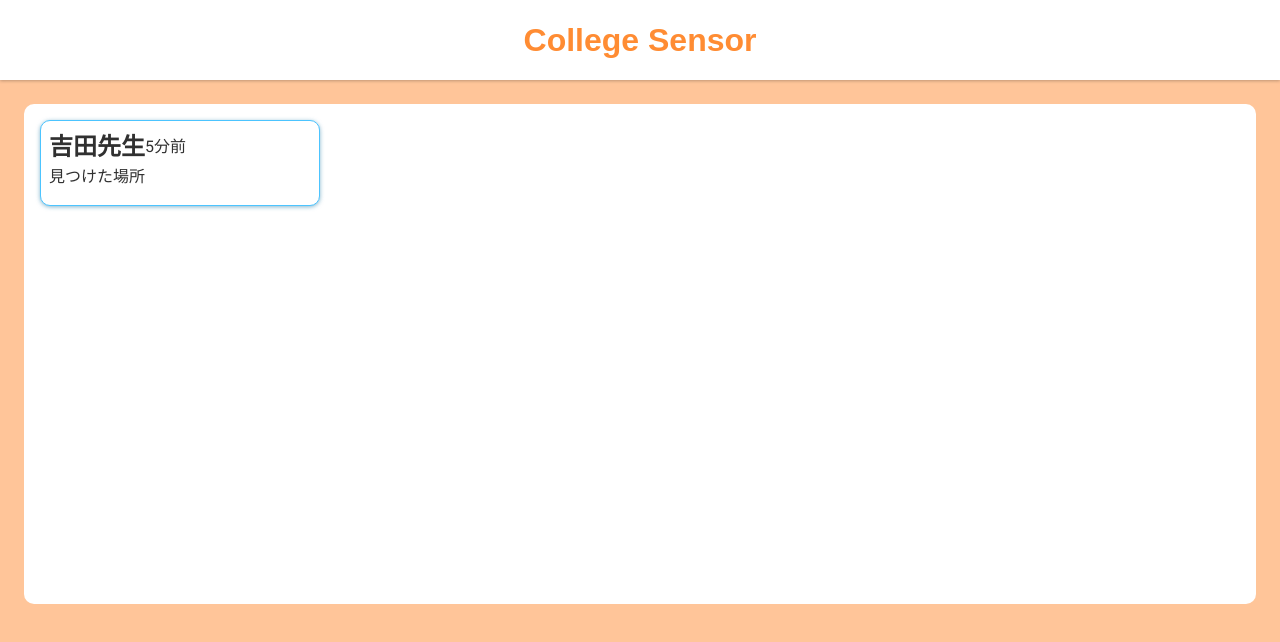
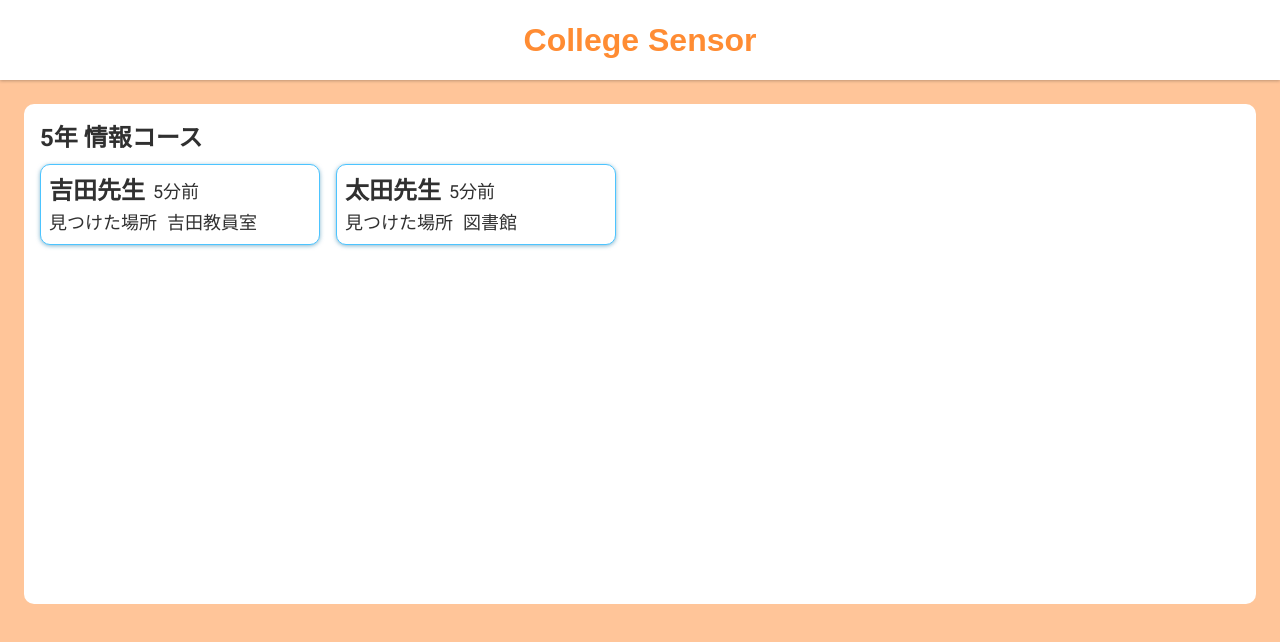
Before and after one commit to sensei-sensor/sensei-sensor-react, a React (Vite) app: page / in a window 1280 px wide. Shown: the top 642 px of the page. Built offline with nearby package versions, Linux system fonts and the light colour scheme.

Commit message:
Cardがなんとなく完成した

```diff
--- a/src/components/Card.jsx
+++ b/src/components/Card.jsx
@@ -1,14 +1,15 @@
 import React from "react";
 
-export default function Card() {
+export default function Card(props) {
   return (
     <div className={"card"}>
       <div className={"low"}>
-        <p className={"userName"}>吉田先生</p>
+        <p className={"userName"}>{props.userName}</p>
         <p className={"userStatus"}>5分前</p>
       </div>
       <div className={"low"}>
         <p className={"description"}>見つけた場所</p>
+        <p className={"place"}>{props.place}</p>
       </div>
     </div>
   );
--- a/src/components/Container.jsx
+++ b/src/components/Container.jsx
@@ -4,7 +4,11 @@ import Card from "./Card";
 export default function Container() {
   return (
     <div className="container">
-      <Card />
+      <p className={"y"}>5年 情報コース</p>
+      <div className={"x"}>
+        <Card userName={"吉田先生"} place={"吉田教員室"} />
+        <Card userName={"太田先生"} place={"図書館"} />
+      </div>
     </div>
   );
 }
--- a/src/css/styles.css
+++ b/src/css/styles.css
@@ -10,7 +10,6 @@ header {
   font-weight: 900;
   height: 80px;
   justify-content: center;
-  line-height: 48px;
 }
 
 .container {
@@ -18,6 +17,7 @@ header {
   border-radius: 10px;
   height: 500px;
   margin: 24px;
+  overflow: auto;
   padding: 16px;
 }
 
@@ -28,10 +28,12 @@ header {
   border-radius: 10px;
   box-shadow: 0 1px 4px rgba(52, 133, 173, 0.6);
   box-sizing: border-box;
-  height: 86px;
+  font-size: 18px;
+  height: fit-content;
+  margin-right: 16px;
+  min-width: 280px;
   overflow: hidden;
   padding: 8px;
-  width: 280px;
 }
 
 .low {
@@ -46,4 +48,23 @@ header {
 
 .userStatus {
   align-items: flex-end;
+  margin-left: 8px;
 }
+
+.description {
+  font-size: 18px;
+}
+
+.place {
+  margin-left: 10px;
+}
+
+.x {
+  display: flex;
+  margin-top: 8px;
+}
+
+.y {
+  font-size: 24px;
+  font-weight: bold;
+}
```
Also changed, not shown: .eslintrc.json.
